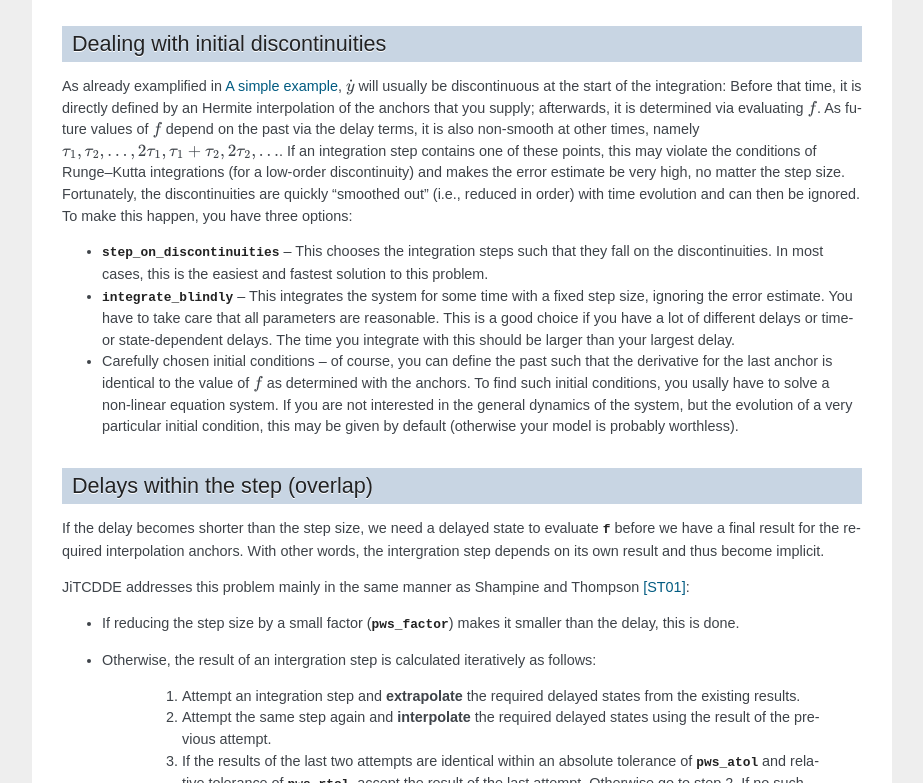
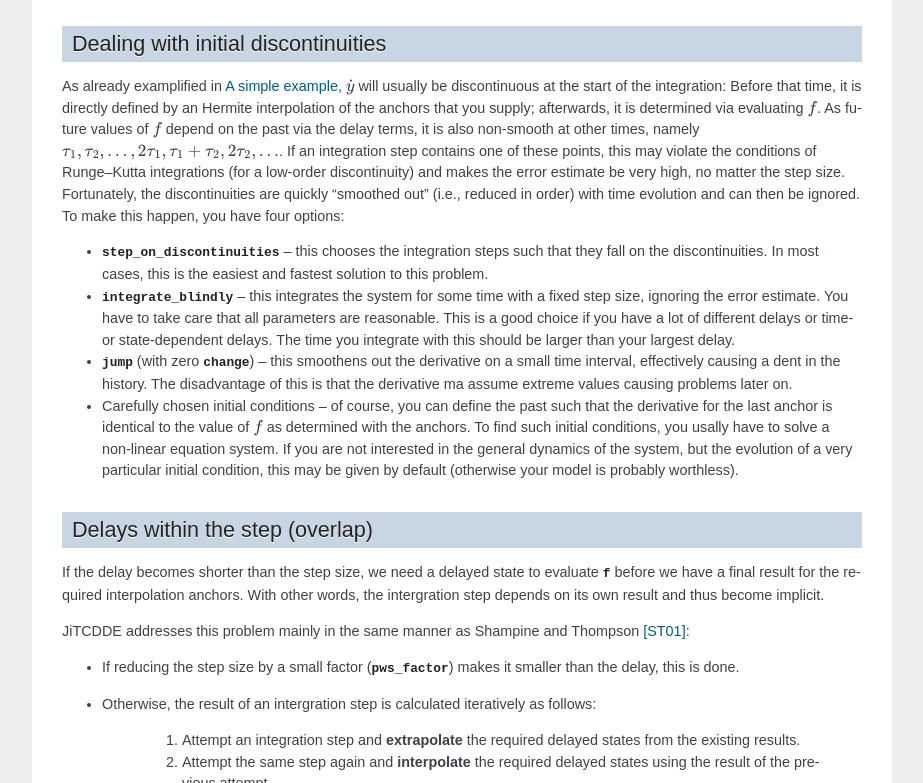
Before and after one commit to neurophysik/jitcdde, a Sphinx documentation site: the page built from docs/index.rst, in a window 1280 px wide and 900 px high, scrolled down 1246 px, cut to the strip 117-900 px from the top of the window. Shown: the whole strip, without its empty margins (198-1121 px from the left). Built offline with Sphinx 7.4.7, drawn with Linux system fonts in a browser that asks for light colours; the version number could not be read and is left out.

Commit message:
Mentioning the possibility to address initial continuities with a zero-amplitude jump.

```diff
--- a/docs/index.rst
+++ b/docs/index.rst
@@ -69,11 +69,13 @@ Before that time, it is directly defined by an Hermite interpolation of the anch
 As future values of :math:`f` depend on the past via the delay terms, it is also non-smooth at other times, namely :math:`τ_1, τ_2, …, 2τ_1, τ_1 + τ_2, 2τ_2, …`.
 If an integration step contains one of these points, this may violate the conditions of Runge–Kutta integrations (for a low-order discontinuity) and makes the error estimate be very high, no matter the step size.
 Fortunately, the discontinuities are quickly “smoothed out” (i.e., reduced in order) with time evolution and can then be ignored.
-To make this happen, you have three options:
+To make this happen, you have four options:
 
-* `step_on_discontinuities` – This chooses the integration steps such that they fall on the discontinuities. In most cases, this is the easiest and fastest solution to this problem.
+* `step_on_discontinuities` – this chooses the integration steps such that they fall on the discontinuities. In most cases, this is the easiest and fastest solution to this problem.
 
-* `integrate_blindly` – This integrates the system for some time with a fixed step size, ignoring the error estimate. You have to take care that all parameters are reasonable. This is a good choice if you have a lot of different delays or time- or state-dependent delays. The time you integrate with this should be larger than your largest delay.
+* `integrate_blindly` – this integrates the system for some time with a fixed step size, ignoring the error estimate. You have to take care that all parameters are reasonable. This is a good choice if you have a lot of different delays or time- or state-dependent delays. The time you integrate with this should be larger than your largest delay.
+
+* `jump` (with zero `change`) – this smoothens out the derivative on a small time interval, effectively causing a dent in the history. The disadvantage of this is that the derivative ma assume extreme values causing problems later on.
 
 * Carefully chosen initial conditions – of course, you can define the past such that the derivative for the last anchor is identical to the value of :math:`f` as determined with the anchors. To find such initial conditions, you usally have to solve a non-linear equation system. If you are not interested in the general dynamics of the system, but the evolution of a very particular initial condition, this may be given by default (otherwise your model is probably worthless).
 
```
